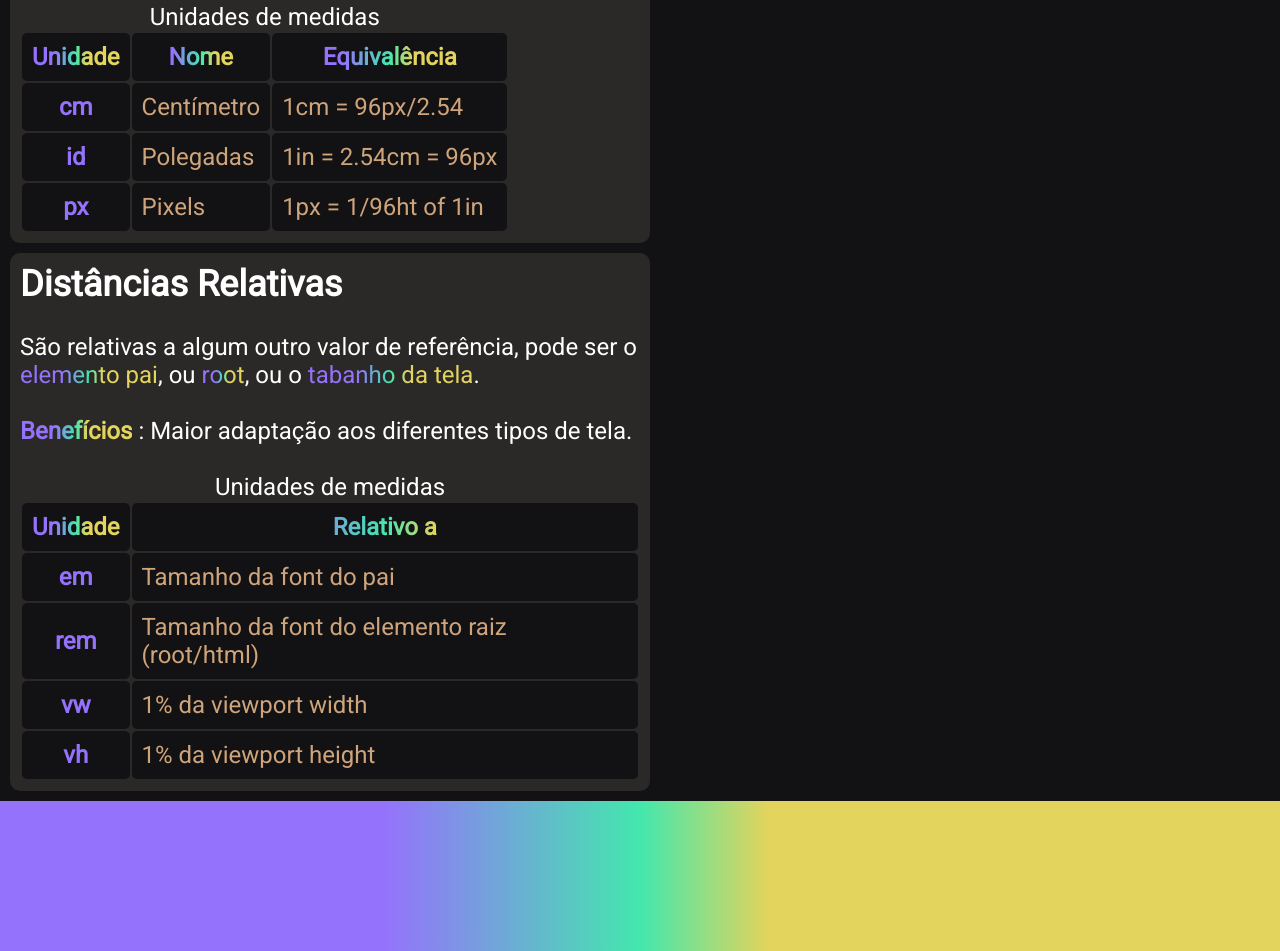
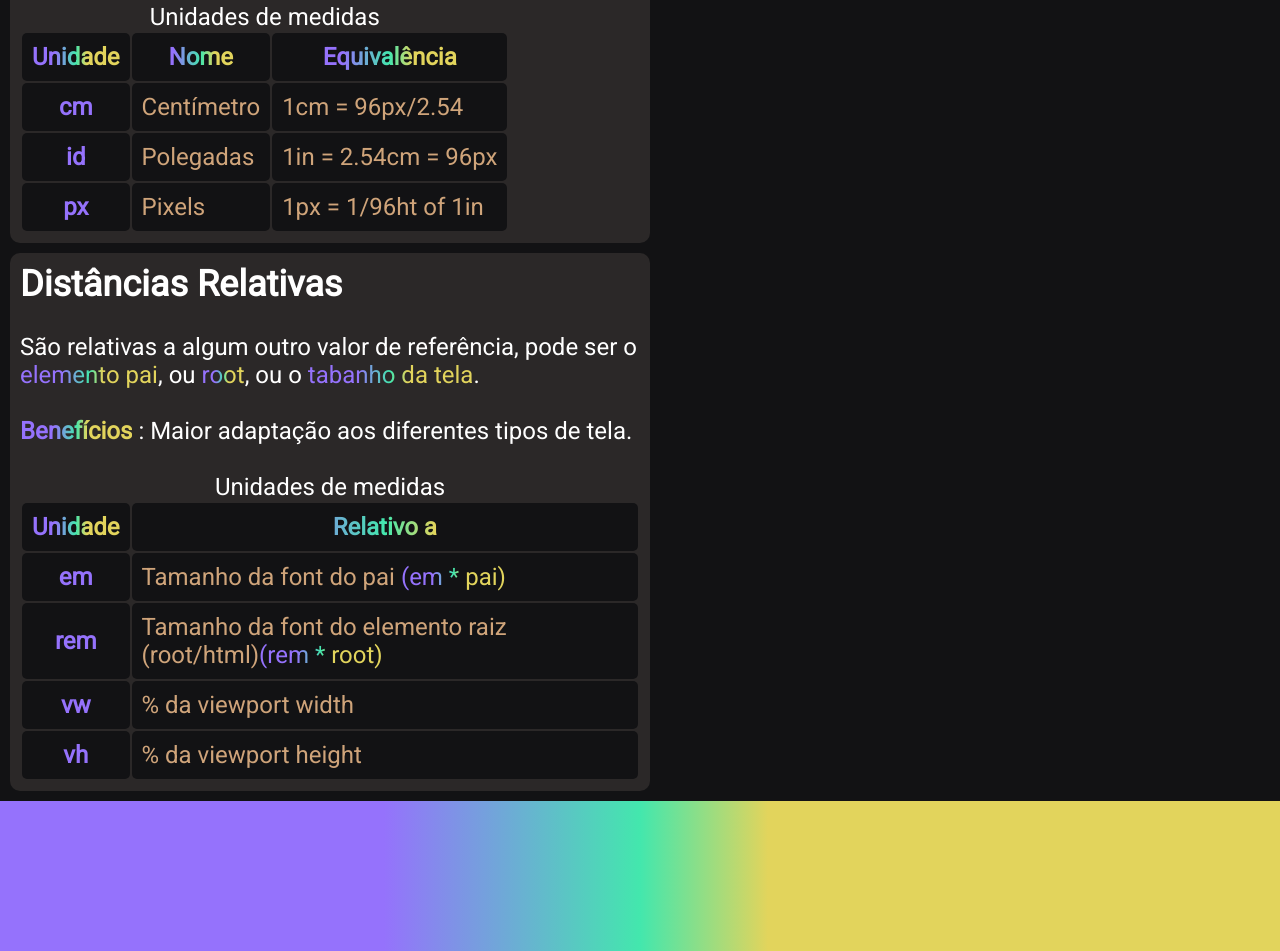
Before and after one commit to etmjr03/conceitos-CSS, a plain HTML site: page index.html in a window 1280 px wide. Shown: the part 3123-4074 px from the top of the page. Drawn offline with Linux system fonts and the light colour scheme.

Commit message:
ajustes tabela de medida

```diff
--- a/index.html
+++ b/index.html
@@ -313,19 +313,19 @@
             <thead>
                 <tr>
                     <th class="roxo">em</th>
-                    <td class="marrom">Tamanho da font do pai</td>
+                    <td class="marrom">Tamanho da font do pai <span class="gradient">(em * pai)</span></td>
                 </tr>
                 <tr>
                     <th class="roxo">rem</th>
-                    <td class="marrom">Tamanho da font do elemento raiz (root/html)</td>
+                    <td class="marrom">Tamanho da font do elemento raiz (root/html)<span class="gradient">(rem * root)</span></td>
                 </tr>
                 <tr>
                     <th class="roxo">vw</th>
-                    <td class="marrom">1% da viewport width</td>
+                    <td class="marrom">% da viewport width</td>
                 </tr>
                 <tr>
                     <th class="roxo">vh</th>
-                    <td class="marrom">1% da viewport height</td>
+                    <td class="marrom">% da viewport height</td>
                 </tr>
             </thead>
 
--- a/style.css
+++ b/style.css
@@ -19,6 +19,11 @@ body {
     background: #121214;
     font-family: 'Roboto', sans-serif;
     overflow-x: hidden;
+}
+
+td, th {
+    padding: 10px;
+    border-radius: 5px;
 }
 
 .titulo-principal {
@@ -90,8 +95,3 @@ body {
     height: 150px;
     background-image: var(--gradient);
 }
-
-td, th {
-    padding: 10px;
-    border-radius: 5px;
-}
```
